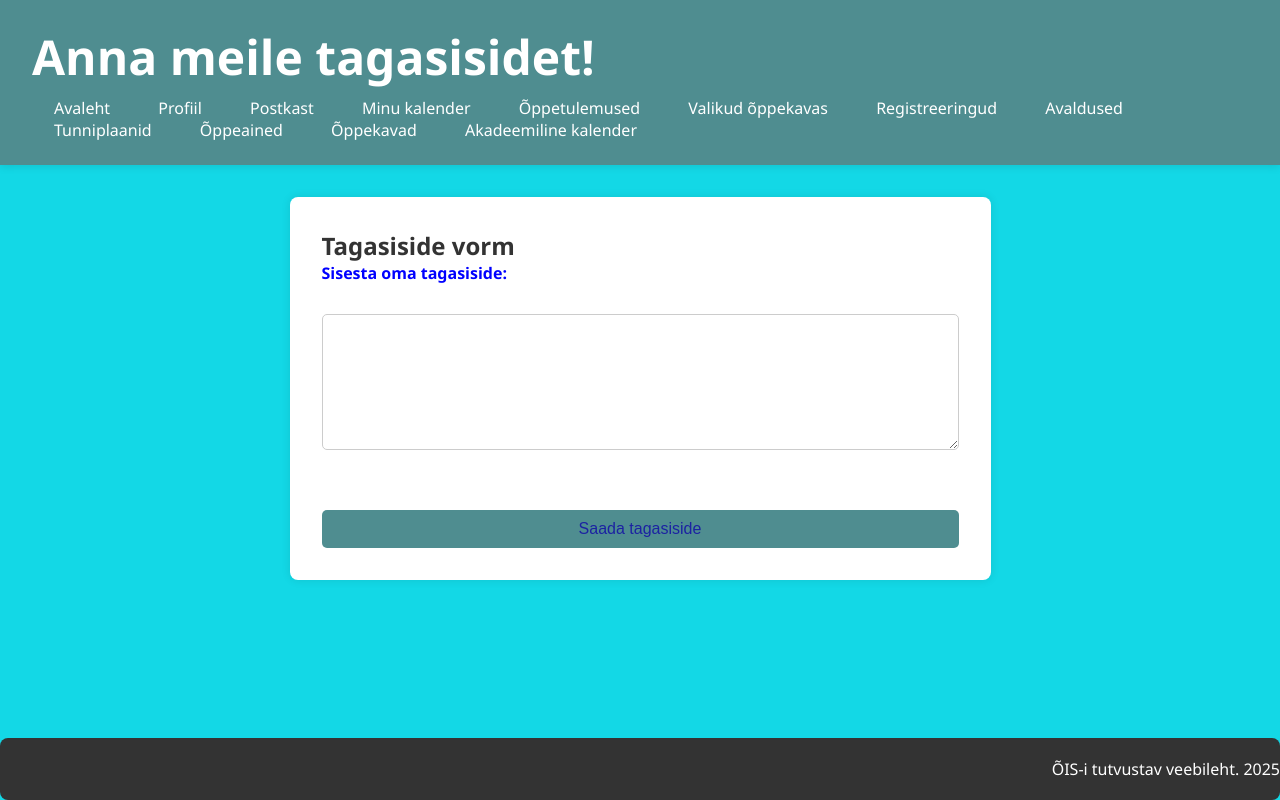
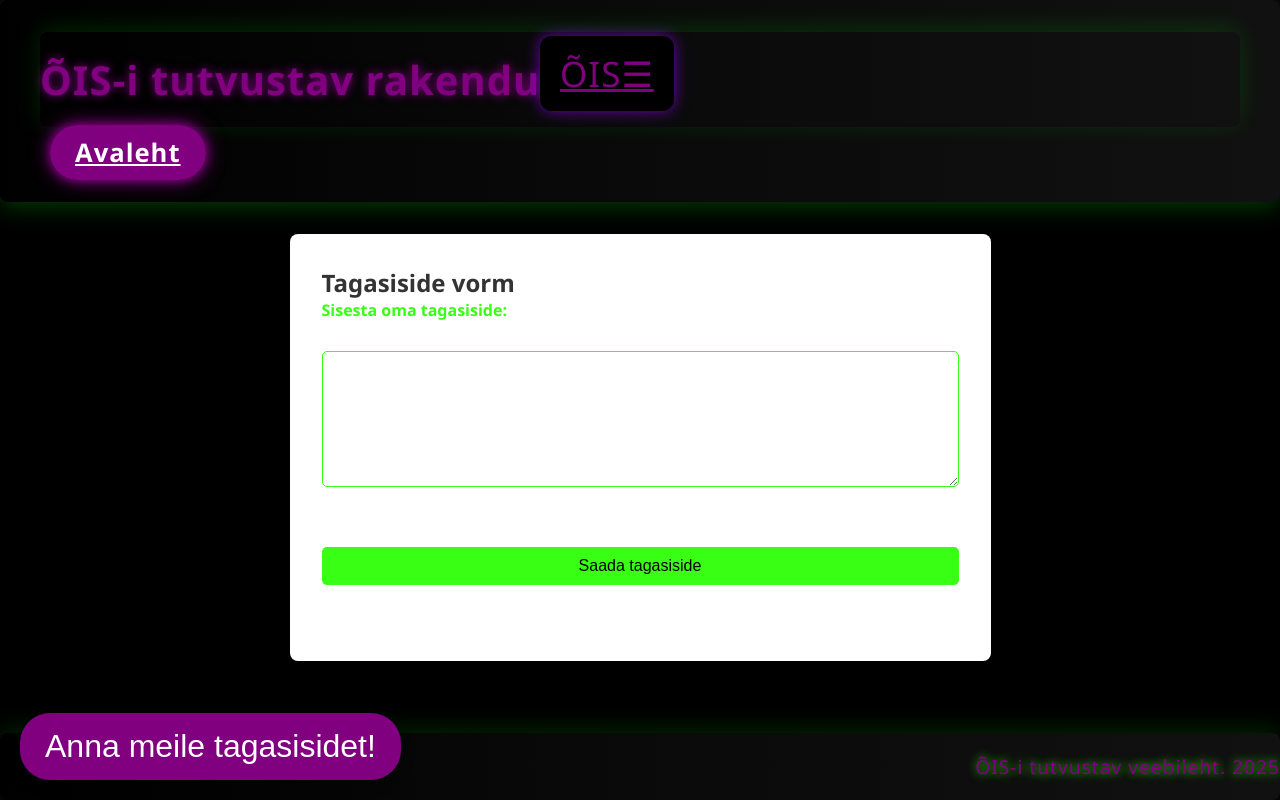
Before and after one commit to ArtjomiTs/Programmeerimise-projekt, a Flask app: page /tagasiside in a window 1280 px wide. Run offline with Flask 3, Linux system fonts and the light colour scheme.

Commit message:
uuendatud lehe struktuuri, lisatud esialgne drop-down menüü.

```diff
--- a/app.py
+++ b/app.py
@@ -19,10 +19,10 @@ from flask import Flask, render_template, request, redirect, url_for
 
 app = Flask(__name__)
 
-# /// Avaleht (index.html)
+# /// Avaleht (avaleht.html)
 @app.route('/')
 def avaleht():
-    return render_template('index.html')
+    return render_template('avaleht.html')
 
 # /// Tagasiside leht (tagasiside.html)
 @app.route('/tagasiside', methods=['GET', 'POST'])
@@ -38,5 +38,15 @@ def tagasiside():
 def aitah():
     return '<h2>Aitäh tagasiside eest!</h2><a href="/">Tagasi avalehele</a>'
 
+# /// profiili leht (profiil.html)
+@app.route ('/profiil')
+def profiil():
+    return render_template('profiil.html')
+
+# /// Postkasti leht (postkast.html)
+@app.route ('/postkast.html')
+def postkast():
+    return render_template('postkast.html')
+
 if __name__ == '__main__':
     app.run(debug=True)
--- a/static/style.css
+++ b/static/style.css
@@ -7,7 +7,7 @@
 html, body {
     height: 100%;
     font-family: 'Segoe UI', Arial, sans-serif;
-    background-color: rgb(19, 216, 230);
+    background-color: black;
     margin: 0;
     padding: 0;
     color: #333;
@@ -16,16 +16,26 @@ html, body {
 }
 
 header {
-    background-color: #4f8d90;
-    color: white;
-    padding: 1.5rem 2rem;
+    position: relative;
+    background: linear-gradient(90deg, #000000, #0a0a0a, #111111);
+    color: #39FF14;
+    padding: 2rem 2.5rem;
+    box-shadow: 0 4px 25px rgba(0, 255, 0, 0.25);
     text-align: left;
-    box-shadow: 0 2px 8px rgba(0,0,0,0.1);
+    border-radius: 8px;
+    letter-spacing: 1px;
 }
 
 header h1 {
     margin: 0;
-    font-size: 3rem;
+    font-size: 2.5rem;
+    letter-spacing: 1px;
+    text-shadow: 0 0 10px purple;
+    padding: 20px 0;
+    background: linear-gradient(90deg, #000000, #0a0a0a, #111111);
+    color: purple;
+    border-radius: 8px;
+    box-shadow: 0 -4px 25px rgba(0,255,0,0.15);
 }
 
 nav {
@@ -38,21 +48,24 @@ nav li {
     margin: 0 10px;
 }
 
-nav a {
-    color: white;
-    text-decoration: none;
-    font-weight: 500;
-    padding: 6px 12px;
-    border-radius: 5px;
-    transition: background-color 0.3s;
-
+nav a[href="{{ url_for('avaleht') }}"] {
+    font-size: 1.6rem;
+    font-weight: bold;
+    background-color: #39FF14;
+    color: black;
+    padding: 10px 25px;
+    border-radius: 30px;
+    box-shadow: 0 0 10px #39FF14, 0 0 20px #39FF14;
+    transition: transform 0.2s, box-shadow 0.3s;
 }
 
-nav a:hover {
-    background-color: rgba(255,255,255,0.2);
+nav a[href="{{ url_for('avaleht') }}"]:hover {
+    transform: scale(1.1);
+    box-shadow: 0 0 20px #39FF14, 0 0 35px #39FF14;
 }
 /* Põhisisu */
 main {
+    flex: 1 0 auto;
     max-width: 800px;
     background-color: white;
     margin: 2rem auto;
@@ -67,10 +80,10 @@ main {
     position: fixed;
     bottom: 20px;
     left: 20px;
-    background-color: #4f8d90;
+    background-color: purple;
     color: white;
     padding: 15px 25px;
-    font-size: 1.2rem;
+    font-size: 2rem;
     border-radius: 30px;
     border: none;
     box-shadow: 0 5px 15px rgba(0, 0, 0, 0.2);
@@ -81,7 +94,7 @@ main {
 .feedback-form {
     display:flex;
     flex-direction: column;
-    color: blue;
+    color: #39FF14;
 }
 
 .feedback-form label {
@@ -93,14 +106,14 @@ main {
     padding: 10px;
     font-size: 1rem;
     border-radius: 5px;
-    border: 1px solid #ccc;
+    border: 1px solid #39FF14;
     resize: vertical;
 }
 
 .feedback-form button {
     margin-top: 1rem;
-    background-color: #4f8d90;
-    color: rgb(28, 34, 162);
+    background-color: #39FF14;
+    color: black;
     border: none;
     padding: 10px 15px;
     border-radius: 5px;
@@ -114,6 +127,7 @@ main {
 }
 
 footer {
+    flex-shrink: 0;
     text-align: right;
     padding: 20px 0;
     margin-top: 40px;
@@ -128,5 +142,88 @@ body {
 }
 
 footer {
-    margin-top: auto;
+    text-align: right;
+    padding: 20px 0;
+    background: linear-gradient(90deg, #000000, #0a0a0a, #111111);
+    color: purple;
+    border-radius: 8px;
+    font-size: 1.2rem;
+    box-shadow: 0 -4px 25px rgba(0,255,0,0.15);
+    letter-spacing: 1px;
+    text-shadow: 0 0 10px #39FF14;
+
 }
+
+.dropdown {
+    position: absolute;
+    top: 50px;
+    left: 530px;
+    z-index: 9999;
+}
+
+.dropbtn {
+    background-color: black;
+    color: purple;
+    padding: 14px 20px;
+    font-size: 35px;
+    border: none;
+    border-radius: 12px;
+    cursor: pointer;
+    box-shadow: 0 0 15px rgba(150, 0, 255, 0.7);
+    transition: transform 0.2s, background-color 0.3s, box-shadow 0.3s;
+}
+
+.dropdown-content {
+    display: none;
+    position: absolute;
+    right: 0;
+    background-color: white;
+    border: 1px solid purple;
+    border-radius: 10px;
+    min-width: 240px;
+    box-shadow: 0px 8px 16px rgba(0,255,0,0.35);
+    animation: dropdownFade 0.3s ease-in-out;
+    padding: 0;
+    margin: 0;
+}
+
+.dropdown-content a {
+    padding: 12px 16px;
+    display: block;
+    text-decoration: none;
+    color: purple;
+    font-weight: 500;
+    transition: background-color 0.2s, padding-left 0.2s;
+}
+
+.dropdown-content a:hover {
+    background-color: rgba(57,255,20,0.2);
+}
+
+.dropdown:hover .dropdown-content {
+    display: block;
+}
+
+.dropdown:hover .dropbtn {
+    background-color: #2c5daa;
+}
+/* et lingid oleksid drop-down menüüs üksteise all */
+.dropdown-content li {
+    width: 100%;
+}
+
+@keyframes dropdownFade {
+    from { opacity: 0; transform: translateY(-5px); }
+    to { opacity: 1; transform: translateY(0); }
+}
+
+.avaleht-btn {
+    font-size: 1.6rem;
+    font-weight: bold;
+    background-color: purple;
+    color: white;
+    padding: 10px 25px;
+    border-radius: 30px;
+    box-shadow: 0 0 10px purple, 0 0 20px purple;
+    transition: transform 0.2s, box-shadow 0.3s;
+}
--- /dev/null
+++ b/templates/base.html
@@ -0,0 +1,59 @@
+<!DOCTYPE html>
+<html lang="et">
+<head>
+    <meta charset="UTF-8">
+    <meta name="viewport" content="width=device-width, initial-scale=1.0">
+    <title>{% block title %}ÕIS-i tutvustav rakendus{% endblock %}</title>
+
+    <link rel="stylesheet" href="{{ url_for('static', filename='style.css') }}">
+
+    {% block head %}{% endblock %}
+</head>
+<body>
+
+<header>
+    <h1>ÕIS-i tutvustav rakendus</h1>
+
+    <nav>
+        <ul class="menu">
+             <li><a href="{{ url_for('avaleht') }}" class="avaleht-btn">Avaleht</a></li>
+
+             <!-- Dropdown menüü -->
+            <li class="dropdown">
+                <a href="#" class="dropbtn">ÕIS<IS></IS>&#9776;</a>
+                <ul class="dropdown-content">
+                    <li><a href="{{ url_for('profiil') }}">Profiil</a></li>
+                    <li><a href="{{ url_for('postkast') }}">Postkast</a></li>
+                    <li><a href="#">Minu kalender</a></li>
+                    <li><a href="#">Õppetulemused</a></li>
+                    <li><a href="#">Valikud õppekavas</a></li>
+                    <li><a href="#">Registreeringud</a></li>
+                    <li><a href="#">Avaldused</a></li>
+                    <li><a href="#">Tunniplaanid</a></li>
+                    <li><a href="#">Õppeained</a></li>
+                    <li><a href="#">Õppekavad</a></li>
+                    <li><a href="#">Akadeemiline kalender</a></li>
+                </ul>
+            </li>
+        </ul>
+    </nav>
+
+        <!-- Tagasiside link -->
+    <button class="feedback-button" onclick="window.location.href='{{ url_for('tagasiside') }}'">
+        Anna meile tagasisidet!
+    </button>
+</header>
+
+<main>
+    {% block content %}
+    <!-- Siia läheb teiste vahelehtede/alamlehtede põhisisu-->
+    {% endblock %}
+</main>
+
+<footer>
+    <p>ÕIS-i tutvustav veebileht. 2025</p>
+</footer>
+
+{% block scripts %}{% endblock %}
+</body>
+</html>
--- a/templates/tagasiside.html
+++ b/templates/tagasiside.html
@@ -1,43 +1,14 @@
-<!DOCTYPE html>
-<html lang="et">
-<head>
-    <meta charset="UTF-8">
-    <meta name="viewport" content="width=device-width, initial-scale=1.0">
-    <title>Tagasiside</title>
-    <link rel="stylesheet" href ="{{ url_for('static', filename='style.css') }}">
-</head>
-<body>
-    <header>
-        <h1>Anna meile tagasisidet!</h1>
-        <nav>
-            <ul>
-                <li><a href="{{ url_for('avaleht') }}">Avaleht</a></li>
-                <li><a href="#">Profiil</a></li>
-                <li><a href="#">Postkast</a></li>
-                <li><a href="#">Minu kalender</a></li>
-                <li><a href="#">Õppetulemused</a></li>
-                <li><a href="#">Valikud õppekavas</a></li>
-                <li><a href="#">Registreeringud</a></li>
-                <li><a href="#">Avaldused</a></li>
-                <li><a href="#">Tunniplaanid</a></li>
-                <li><a href="#">Õppeained</a></li>
-                <li><a href="#">Õppekavad</a></li>
-                <li><a href="#">Akadeemiline kalender</a></li>
-            </ul>
-        </nav>
-    </header>
+{% extends "base.html" %}
 
-    <main>
-        <h2>Tagasiside vorm</h2>
-        <form method="POST" class="feedback-form">
-            <label for="feedback">Sisesta oma tagasiside:</label><br>
-            <textarea id="feedback" name="feedback" rows="6" cols="60" required></textarea><br><br>
-            <button type="submit">Saada tagasiside</button>
-        </form>
-    </main>
+{% block title %}Tagasiside – ÕIS-i tutvustav rakendus{% endblock %}
 
-    <footer>
-        <p>ÕIS-i tutvustav veebileht. 2025
-    </footer>
-</body>
-</html>
+{% block content %}
+<h2>Tagasiside vorm</h2>
+
+<form method="POST" class="feedback-form">
+    <label for="feedback">Sisesta oma tagasiside:</label><br>
+    <textarea id="feedback" name="feedback" rows="6" cols="60" required></textarea><br><br>
+
+    <button type="submit">Saada tagasiside</button>
+</form>
+{% endblock %}
```
Also changed, not shown: templates/aitah.html (+10 -28 lines), templates/avaleht.html (added, +8 -0 lines), templates/index.html (deleted, +0 -41 lines), templates/postkast.html (added, +8 -0 lines), templates/profiil.html (added, +8 -0 lines).
